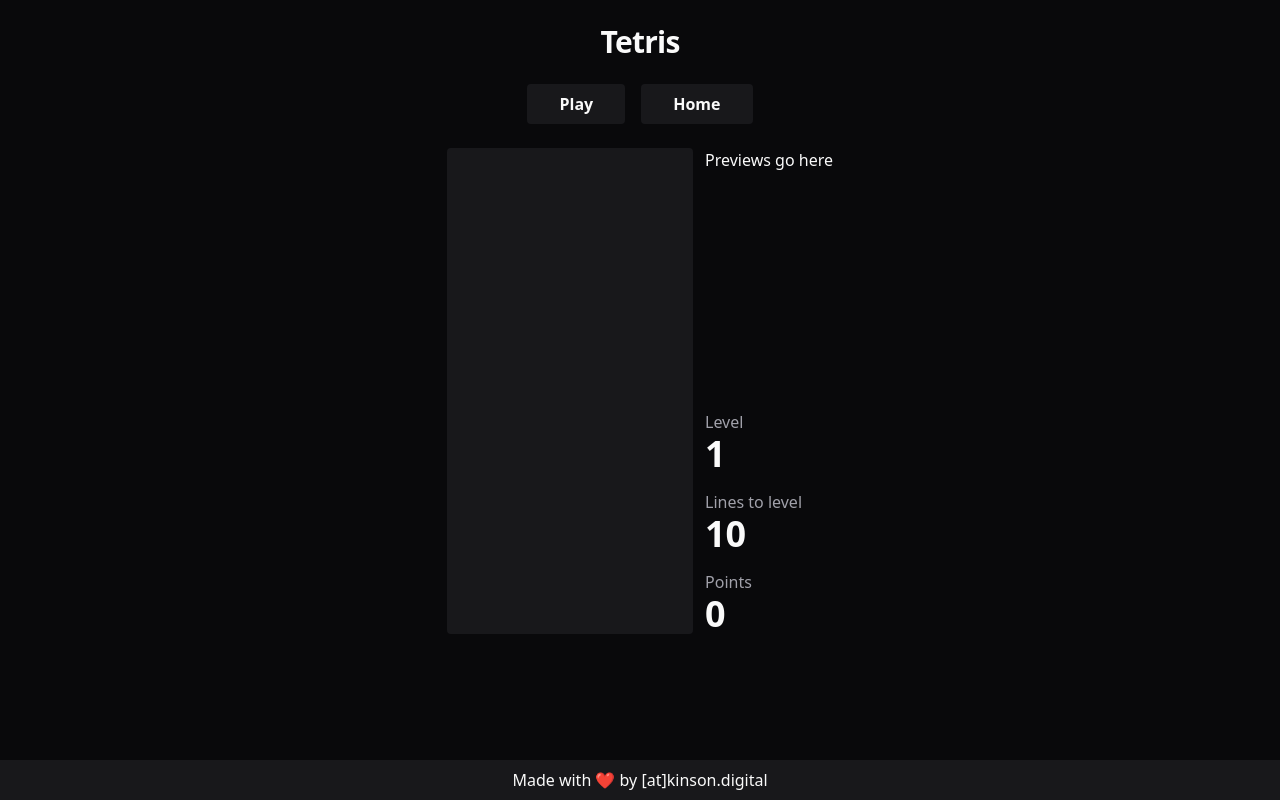
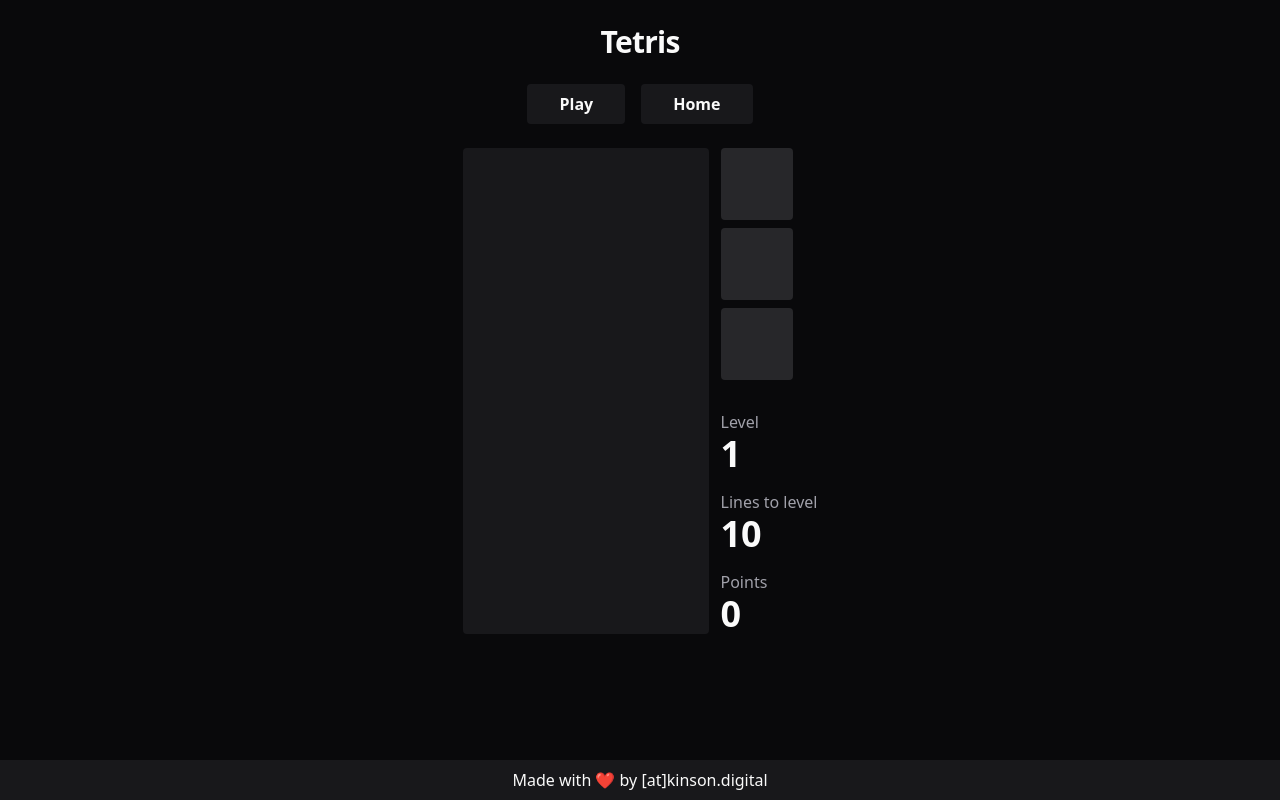
Before and after one commit to RickyAtkinson/react-arcade, a React (Vite) app: page /tetris in a window 1280 px wide. Built offline with nearby package versions, Linux system fonts and the light colour scheme.

Commit message:
Add next tetrominoes preview

```diff
--- a/src/Tetris.tsx
+++ b/src/Tetris.tsx
@@ -7,6 +7,7 @@ import Button from "@/components/Button";
 import Navbar from "@/components/Navbar";
 import TetrisGameController from "@/components/tetris/TetrisGameController";
 import TetrisStatsDisplay from "./components/tetris/TetrisStatsDisplay";
+import TetrisPreviews from "./components/tetris/TetrisPreviews";
 
 export default function Tetris() {
   const gameControllerRef = useRef<HTMLButtonElement>(null);
@@ -78,7 +79,7 @@ export default function Tetris() {
             nextPlayer={nextPlayer}
           />
           <div className="flex flex-col justify-between">
-            <div>Previews go here</div> {/* TODO: Previews */}
+            <TetrisPreviews player={player} isPlaying={isPlaying} />
             <TetrisStatsDisplay gameStats={gameStats} />
           </div>
         </div>
--- /dev/null
+++ b/src/components/tetris/TetrisPreview.tsx
@@ -0,0 +1,36 @@
+import { memo } from "react";
+import { TetrisTetromino } from "@/tetris";
+import { createEmptyGrid, getNewGridWithCellShape } from "@/utils/tetris/grid";
+import TetrisGridCell from "./TetrisGridCell";
+
+const TetrisPreview = memo(function TetrisPreview({
+  tetromino,
+  isPlaying,
+}: {
+  tetromino: TetrisTetromino;
+  isPlaying: boolean;
+}) {
+  const { shape, name } = tetromino;
+
+  const grid = getNewGridWithCellShape(
+    createEmptyGrid(4, 4),
+    shape,
+    { x: 0, y: 0 },
+    name,
+  );
+
+  return (
+    <div className="w-fit rounded bg-zinc-800 p-1">
+      <div className="grid h-16 w-16 grid-cols-4 grid-rows-4 gap-0.5">
+        {isPlaying &&
+          grid.map((row, y) =>
+            row.map((cell, x) => (
+              <TetrisGridCell key={`board-cell-${x}-${y}]`} cell={cell} />
+            )),
+          )}
+      </div>
+    </div>
+  );
+});
+
+export default TetrisPreview;
--- /dev/null
+++ b/src/components/tetris/TetrisPreviews.tsx
@@ -0,0 +1,27 @@
+import { memo } from "react";
+import { TetrisPlayer } from "@/tetris";
+import TetrisPreview from "./TetrisPreview";
+
+const TetrisPreviews = memo(function TetrisPreviews({
+  player,
+  isPlaying,
+}: {
+  player: TetrisPlayer;
+  isPlaying: boolean;
+}) {
+  const previewTetrominoes = player.nextTetrominoes.slice().reverse();
+
+  return (
+    <div className="flex flex-col gap-2">
+      {previewTetrominoes.map((tetromino, i) => (
+        <TetrisPreview
+          key={`preview-${i}`}
+          tetromino={tetromino}
+          isPlaying={isPlaying}
+        />
+      ))}
+    </div>
+  );
+});
+
+export default TetrisPreviews;
```
